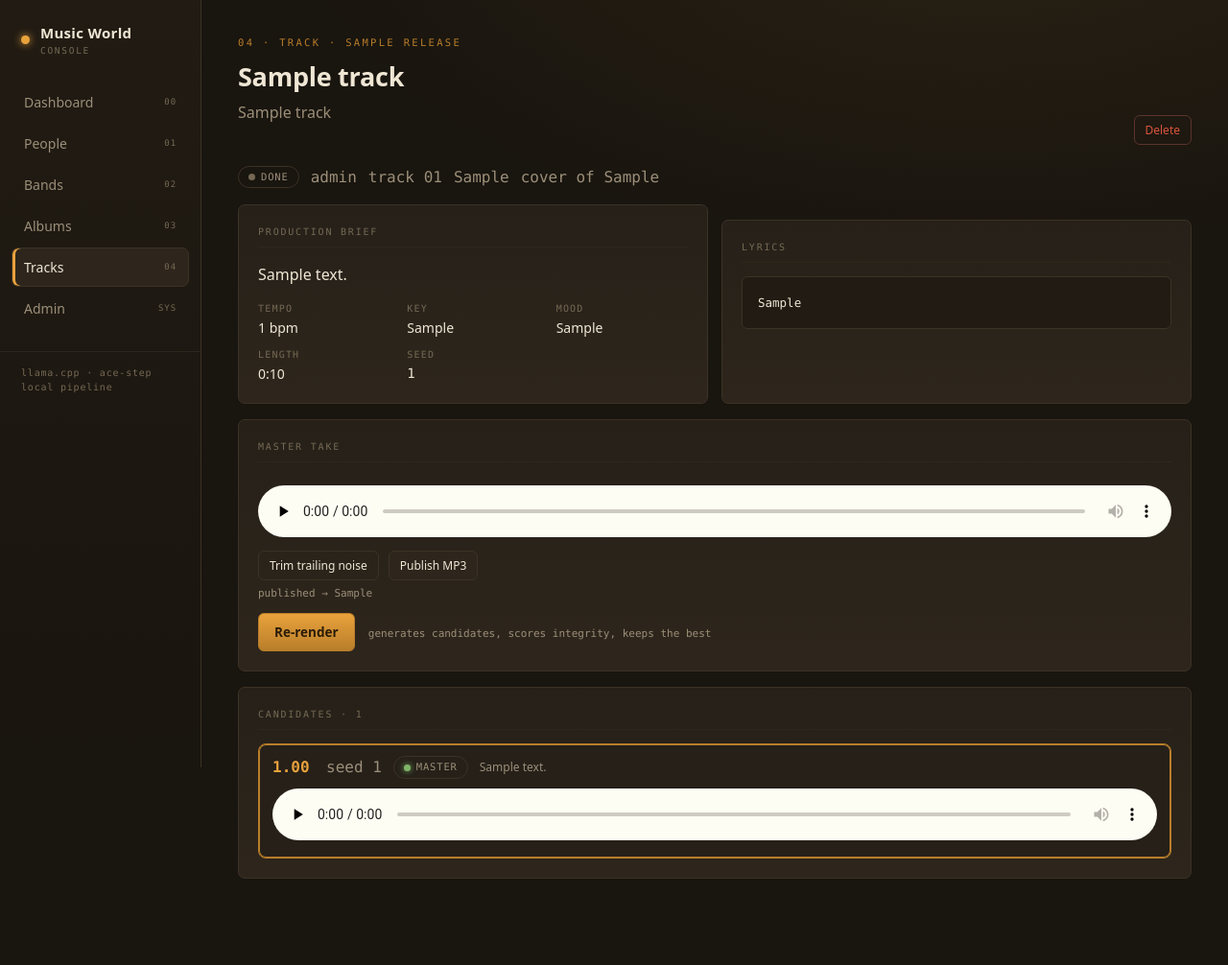
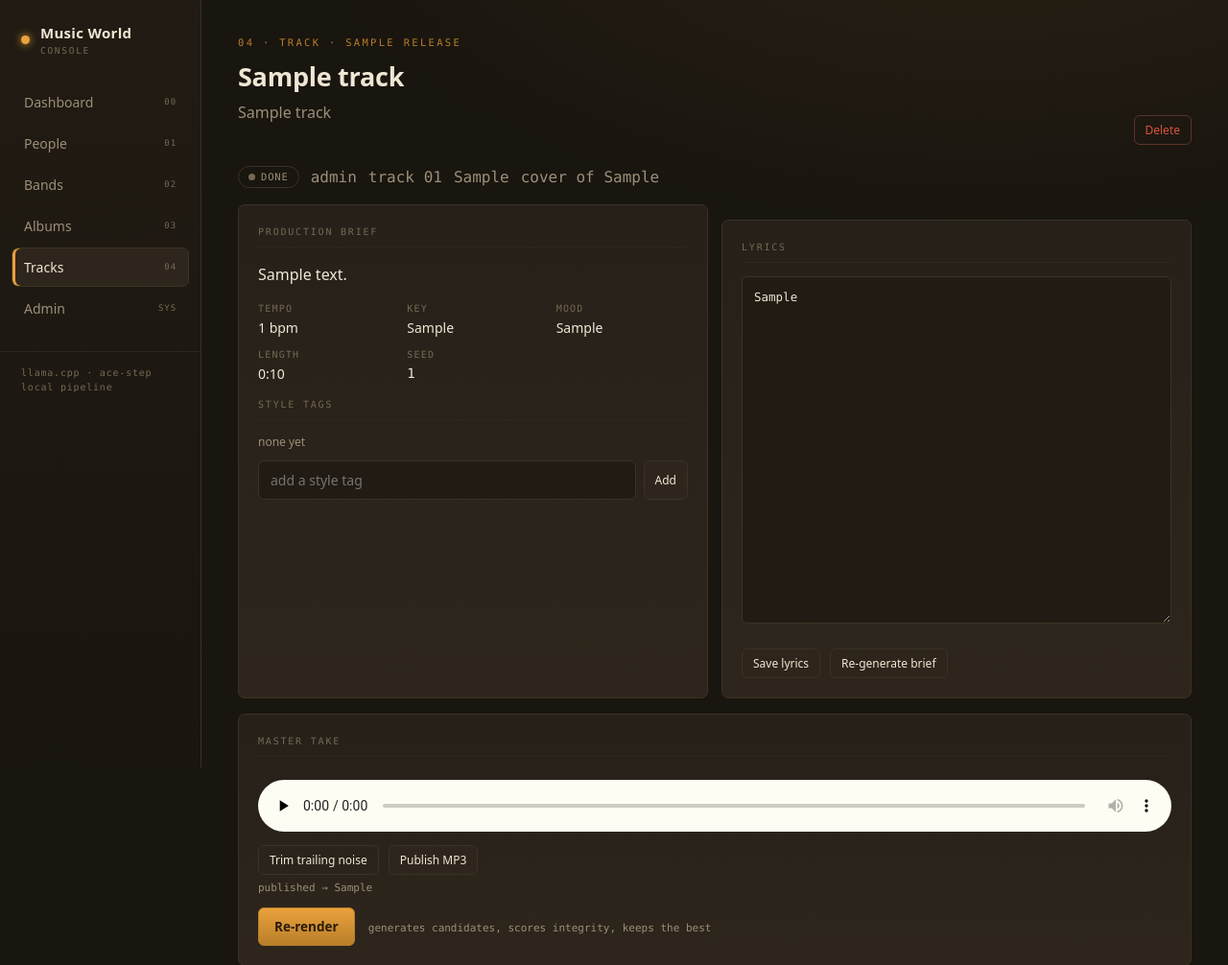
Before and after one commit to bprochazka-bit/TowerWreckerds, a Flask app: page /tracks/1 in a window 1280 px wide. Shown: the top 1006 px of the page at 96% size. Before the commit the page ends 916 px from the top, so only its background shows below. Run offline with Flask 3, Linux system fonts and the light colour scheme; data comes from the database, SQL or seed files in the repository; tables that the repository leaves empty hold one stand-in row (values such as "Sample post").

Commit message:
Make track lyrics editable and style tags add/removable before render
- Lyrics panel is now an editable textarea with Save; album tracks keep a
  Write/Re-generate brief button (confirm on overwrite when lyrics exist).
- Style tags shown as chips with a × remove control plus an add field
  (datalist-suggested from the taxonomy); add is case-insensitively de-duped.
- New routes: /tracks/<id>/lyrics, /tracks/<id>/tags/add, /tracks/<id>/tags/remove.
- CSS for editable chips and the lyrics textarea.

https://claude.ai/code/session_01JCH7vLLukWZwf1vTWCpS6g

```diff
--- a/blueprints/tracks.py
+++ b/blueprints/tracks.py
@@ -5,7 +5,7 @@ from flask import (
     Blueprint, flash, jsonify, redirect, render_template, request, url_for,
 )
 
-from database import execute, jload, query
+from database import execute, jdump, jload, query
 from backends.llm import LLMError
 from backends.acestep import ACEStepError
 import generation
@@ -129,10 +129,48 @@ def detail(track_id):
         release = query("SELECT * FROM release WHERE id = ?", (track["release_id"],), one=True)
     candidates = query(
         "SELECT * FROM candidate WHERE track_id=? ORDER BY integrity DESC, id", (track_id,))
+    tag_options = [r["name"] for r in query("SELECT name FROM style_tag ORDER BY name")]
     return render_template("tracks/detail.html", track=track, release=release,
                            candidates=candidates,
                            style_tags=jload(track["style_tags"]),
-                           environmentals=jload(track["environmentals"]))
+                           environmentals=jload(track["environmentals"]),
+                           tag_options=tag_options)
+
+
+@bp.route("/<int:track_id>/lyrics", methods=["POST"])
+def save_lyrics(track_id):
+    if not query("SELECT 1 FROM track WHERE id=?", (track_id,), one=True):
+        return redirect(url_for("tracks.library"))
+    execute("UPDATE track SET lyrics=? WHERE id=?",
+            (request.form.get("lyrics", ""), track_id))
+    flash("Lyrics saved.", "ok")
+    return redirect(url_for("tracks.detail", track_id=track_id))
+
+
+@bp.route("/<int:track_id>/tags/add", methods=["POST"])
+def add_tag(track_id):
+    t = query("SELECT style_tags FROM track WHERE id=?", (track_id,), one=True)
+    if not t:
+        return redirect(url_for("tracks.library"))
+    tag = request.form.get("tag", "").strip()
+    tags = jload(t["style_tags"], [])
+    if tag and tag.lower() not in [x.lower() for x in tags]:
+        tags.append(tag)
+        execute("UPDATE track SET style_tags=? WHERE id=?", (jdump(tags), track_id))
+        flash(f"Added style tag '{tag}'.", "ok")
+    return redirect(url_for("tracks.detail", track_id=track_id))
+
+
+@bp.route("/<int:track_id>/tags/remove", methods=["POST"])
+def remove_tag(track_id):
+    t = query("SELECT style_tags FROM track WHERE id=?", (track_id,), one=True)
+    if not t:
+        return redirect(url_for("tracks.library"))
+    tag = request.form.get("tag", "")
+    tags = [x for x in jload(t["style_tags"], []) if x != tag]
+    execute("UPDATE track SET style_tags=? WHERE id=?", (jdump(tags), track_id))
+    flash(f"Removed style tag '{tag}'.", "ok")
+    return redirect(url_for("tracks.detail", track_id=track_id))
 
 
 @bp.route("/<int:track_id>/select/<int:candidate_id>", methods=["POST"])
--- a/static/css/style.css
+++ b/static/css/style.css
@@ -219,6 +219,14 @@ input:focus, textarea:focus, select:focus {
   background: var(--bg-2); border: 1px solid var(--line); border-radius: 5px;
   padding: 3px 9px; letter-spacing: .02em; }
 .chip.teal { border-color: #2f4f49; color: var(--teal); }
+.chips-edit .chip { display: inline-flex; align-items: center; gap: 4px; }
+.chip-x { background: none; border: 0; color: var(--muted-2); cursor: pointer;
+  font-size: 13px; line-height: 1; padding: 0 0 0 2px; }
+.chip-x:hover { color: var(--red); }
+.tag-add { display: flex; gap: 8px; margin-top: 10px; }
+.tag-add input { flex: 1; }
+.lyrics-edit { font-family: var(--mono); font-size: 12.5px; line-height: 1.7;
+  min-height: 320px; }
 
 /* tag selector (album style tags) */
 .tag-select { display: flex; flex-wrap: wrap; gap: 7px; margin-top: 8px; }
--- a/templates/tracks/detail.html
+++ b/templates/tracks/detail.html
@@ -32,9 +32,23 @@
       {% if track.duration %}<div><span class="k">Length</span><span class="v">{{ '%d:%02d'|format(track.duration // 60, track.duration % 60) }}</span></div>{% endif %}
       {% if track.seed %}<div><span class="k">Seed</span><span class="v mono">{{ track.seed }}</span></div>{% endif %}
     </div>
-    {% if style_tags %}<div class="chips" style="margin-top:12px">
-      {% for c in style_tags %}<span class="chip">{{ c }}</span>{% endfor %}
-    </div>{% endif %}
+    <div class="strip-label" style="margin-top:14px">Style tags</div>
+    <div class="chips chips-edit">
+      {% for c in style_tags %}
+      <span class="chip">{{ c }}<form method="post" style="display:inline"
+            action="{{ url_for('tracks.remove_tag', track_id=track.id) }}">
+        <input type="hidden" name="tag" value="{{ c }}">
+        <button class="chip-x" type="submit" title="remove">×</button>
+      </form></span>
+      {% else %}<span class="muted" style="font-size:12px">none yet</span>{% endfor %}
+    </div>
+    <form method="post" action="{{ url_for('tracks.add_tag', track_id=track.id) }}" class="tag-add">
+      <input type="text" name="tag" placeholder="add a style tag" list="tag-options" autocomplete="off">
+      <button class="btn sm" type="submit">Add</button>
+    </form>
+    <datalist id="tag-options">
+      {% for o in tag_options %}<option value="{{ o }}">{% endfor %}
+    </datalist>
     {% if environmentals %}<div class="chips" style="margin-top:8px">
       {% for e in environmentals %}<span class="chip teal">{{ e }}</span>{% endfor %}
     </div>{% endif %}
@@ -42,16 +56,21 @@
 
   <div class="panel">
     <div class="strip-label">Lyrics</div>
-    {% if track.lyrics %}
-      <pre class="lyrics">{{ track.lyrics }}</pre>
-    {% else %}
-      <p class="muted">No lyrics written yet.</p>
-      {% if release %}
-      <form class="gen-form" data-working="Writing lyrics" method="post"
-            action="{{ url_for('tracks.brief', track_id=track.id) }}">
-        <button class="btn" type="submit">Write lyrics &amp; full brief</button>
-      </form>
-      {% endif %}
+    <form method="post" action="{{ url_for('tracks.save_lyrics', track_id=track.id) }}">
+      <textarea name="lyrics" class="lyrics-edit" rows="16"
+                placeholder="Write the lyrics here, using [verse] / [chorus] section tags.">{{ track.lyrics or '' }}</textarea>
+      <div class="btn-row">
+        <button class="btn sm" type="submit">Save lyrics</button>
+        {% if release %}
+        <button class="btn sm ghost" type="submit" form="brief-form"
+          {% if track.lyrics %}onclick="return confirm('Re-generate lyrics and brief? This overwrites the current lyrics.')"{% endif %}>
+          {% if track.lyrics %}Re-generate brief{% else %}Write lyrics &amp; full brief{% endif %}</button>
+        {% endif %}
+      </div>
+    </form>
+    {% if release %}
+    <form id="brief-form" class="gen-form" data-working="Writing lyrics" method="post"
+          action="{{ url_for('tracks.brief', track_id=track.id) }}"></form>
     {% endif %}
   </div>
 </div>
```
